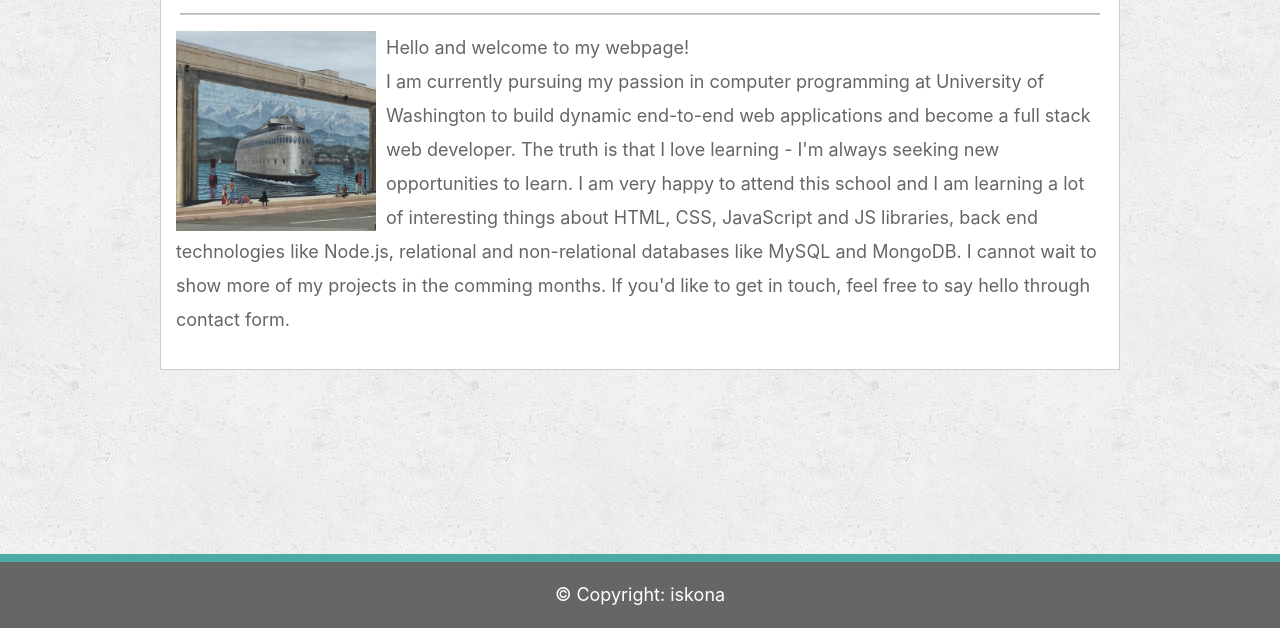
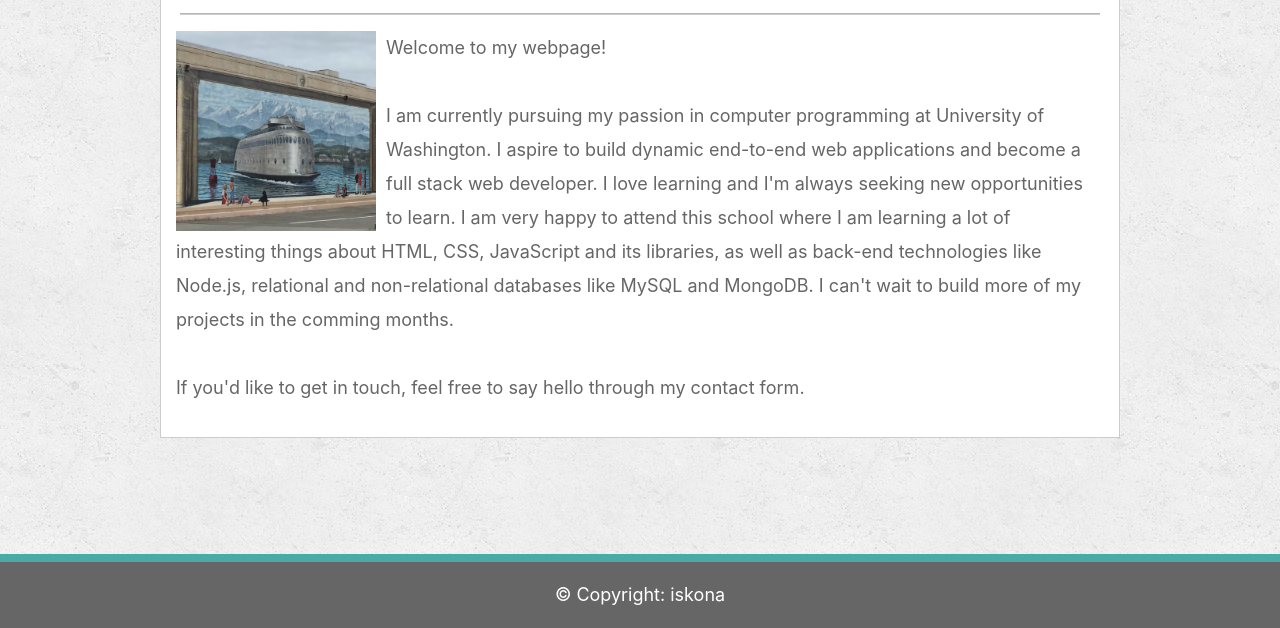
Before and after one commit to iskona/Responsive-Portfolio, a plain HTML site: page index.html in a window 1280 px wide. Shown: the part 172-800 px from the top of the page. Drawn offline with nearby package versions, Linux system fonts and the light colour scheme.

Commit message:
addited welcome text

```diff
--- a/index.html
+++ b/index.html
@@ -5,7 +5,7 @@
     <meta charset="UTF-8">
     <meta name="viewport" content="width=device-width, initial-scale=1.0">
     <meta http-equiv="X-UA-Compatible" content="ie=edge">
-    <title>Hello and Welcome!</title>
+    <title>Sofia Ku</title>
     <link rel="stylesheet" href="https://stackpath.bootstrapcdn.com/bootstrap/4.4.1/css/bootstrap.min.css"
         integrity="sha384-Vkoo8x4CGsO3+Hhxv8T/Q5PaXtkKtu6ug5TOeNV6gBiFeWPGFN9MuhOf23Q9Ifjh" crossorigin="anonymous">
     <link rel="stylesheet" href="assets/css/style.css">
@@ -51,14 +51,14 @@
             <br>
             <div class="col-lg-12 col-md-12 col-12">
                 <img class="my-img" src="assets/images/IMG.jpg" alt="">
-                <p class="p-about-me">Hello and welcome to my webpage! <br>
-                    I am currently pursuing my passion in computer programming at University of Washington to build
-                    dynamic end-to-end
-                    web applications and become a full stack web developer. The truth is that I love learning - I'm
-                    always seeking new opportunities to learn. I am very happy to attend this school and I
-                    am learning a lot of interesting things about HTML, CSS, JavaScript and JS libraries, back end
-                    technologies like Node.js, relational and non-relational databases like MySQL and MongoDB. I cannot
-                    wait to show more of my projects in the comming months. If you'd like to get in touch, feel free to say hello through <a href="contact.html">contact form</a>.
+                <p class="p-about-me">Welcome to my webpage! <br><br>
+                    I am currently pursuing my passion in computer programming at University of Washington. I aspire to build
+                    dynamic end-to-end web applications and become a full stack web developer. I love learning and I'm
+                    always seeking new opportunities to learn. I am very happy to attend this school where I
+                    am learning a lot of interesting things about HTML, CSS, JavaScript and its libraries, as well as back-end
+                    technologies like Node.js, relational and non-relational databases like MySQL and MongoDB. I can't
+                    wait to build more of my projects in the comming months. <br><br>
+                    If you'd like to get in touch, feel free to say hello through my <a href="contact.html">contact form</a>.
                 </p>
             </div>
         </div>
```
Also changed, not shown: contact.html (+1 -1 lines), portfolio.html (+1 -1 lines).
